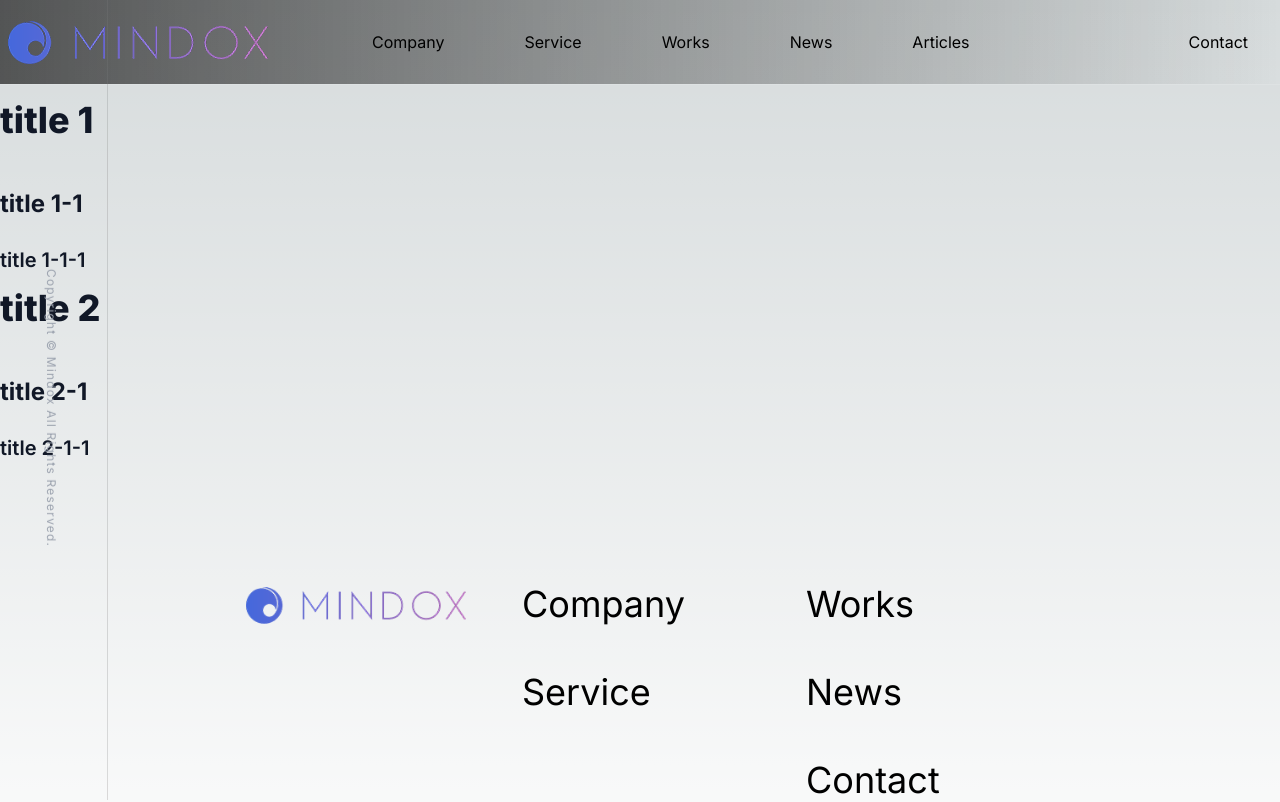
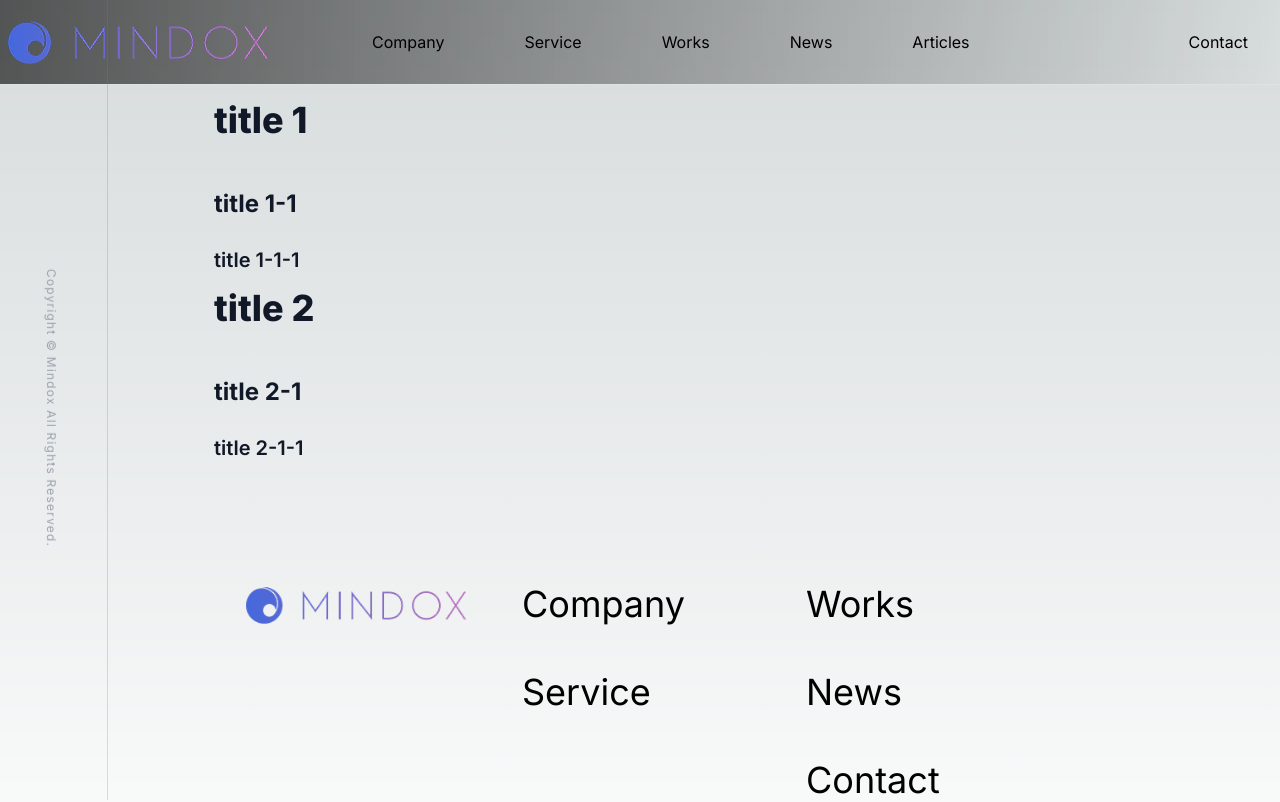
Before and after one commit to starduliang/mindox.jp, a Next.js app: page /news in a window 1280 px wide. Shown: the top 802 px of the page. Built offline with nearby package versions, Linux system fonts and the light colour scheme.

Commit message:
polish layout

```diff
--- a/app/articles/layout.tsx
+++ b/app/articles/layout.tsx
@@ -1,5 +1,5 @@
 'use client'
-import { Typography, Breadcrumbs, Link as MUILink } from '@mui/material'
+import { Typography, Breadcrumbs, Link as MUILink, Container } from '@mui/material'
 import { usePathname } from 'next/navigation'
 import NextLink from 'next/link'
 import Theme from '@/components/config/Theme'
@@ -15,7 +15,7 @@ const Layout = ({ children }: { children: React.ReactNode }) => {
 
   return (
     <Theme>
-      <div className="--center-content-container mt-[100px] p-4">
+      <Container maxWidth="md" className="mt-[100px] p-4">
         <Breadcrumbs aria-label="breadcrumb">
           <MUILink underline="hover" color="inherit" href="/" component={NextLink}>
             Home
@@ -30,7 +30,7 @@ const Layout = ({ children }: { children: React.ReactNode }) => {
         <ArticleLayout className="mt-8" showTableOfContents={showTableOfContents}>
           {children}
         </ArticleLayout>
-      </div>
+      </Container>
     </Theme>
   )
 }
--- a/app/globals.css
+++ b/app/globals.css
@@ -42,13 +42,13 @@ body {
 
   .--link-enhanced::after {
     content: '>';
-    @apply invisible absolute right-6 transform translate-x-full;
+    @apply invisible absolute right-0 transform translate-x-full;
     @apply transition-all duration-300 ease-in-out;
   }
 
   .--link-enhanced:hover::after {
     @apply visible;
-    @apply -translate-x-0;
+    @apply -translate-x-6;
   }
 
   .--center-content-container {
--- a/app/news/page.tsx
+++ b/app/news/page.tsx
@@ -1,14 +1,13 @@
 'use client'
 
 const News = () => (
-  <div>
-    <div className="--center-content-container mt-[100px]">
-      <article className="prose dark:prose-invert w-full">
-        <HelloWorld />
-      </article>
-    </div>
-  </div>
+  <Container maxWidth="md" className="mt-[100px]">
+    <article className="prose dark:prose-invert w-full">
+      <HelloWorld />
+    </article>
+  </Container>
 )
 
+import { Container } from '@mui/material'
 import HelloWorld from './helloworld.mdx'
 export default News
--- a/components/layouts/Header.tsx
+++ b/components/layouts/Header.tsx
@@ -23,7 +23,7 @@ const Header = () => (
         </ul>
       </div>
       <div>
-        <Link href={'/contact'} className="p-6 --link">
+        <Link href={'/contact'} className="p-6 --link-enhanced">
           Contact
         </Link>
       </div>
--- a/components/layouts/articles/ArticleLayout.tsx
+++ b/components/layouts/articles/ArticleLayout.tsx
@@ -1,4 +1,3 @@
-import cn from 'classnames'
 import TableOfContents from './TableOfContents'
 
 const CONTENT_ID = 'article'
@@ -12,11 +11,15 @@ const ArticleLayout = ({
   children: React.ReactNode
   showTableOfContents?: boolean
 }) => (
-  <>
-    {showTableOfContents && <TableOfContents contentId={CONTENT_ID} />}
-    <article id={CONTENT_ID} className={cn('prose dark:prose-invert w-full', className ?? '')}>
+  <div className={className}>
+    {showTableOfContents && (
+      <div>
+        <TableOfContents contentId={CONTENT_ID} />
+      </div>
+    )}
+    <article id={CONTENT_ID} className={'prose dark:prose-invert w-full mt-8'}>
       {children}
     </article>
-  </>
+  </div>
 )
 export default ArticleLayout
```
